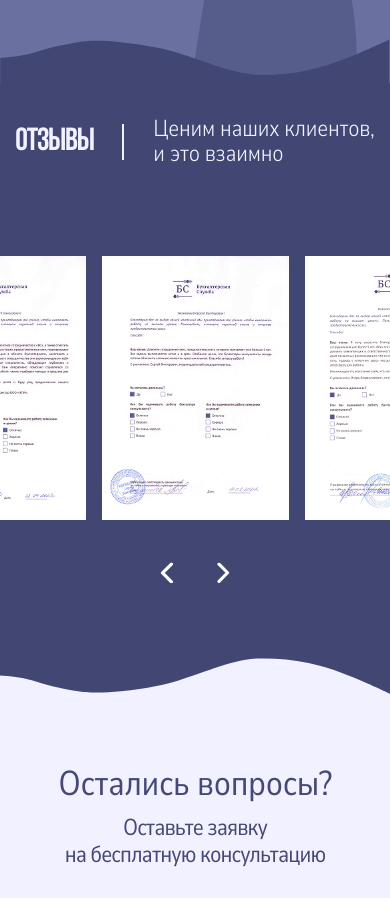
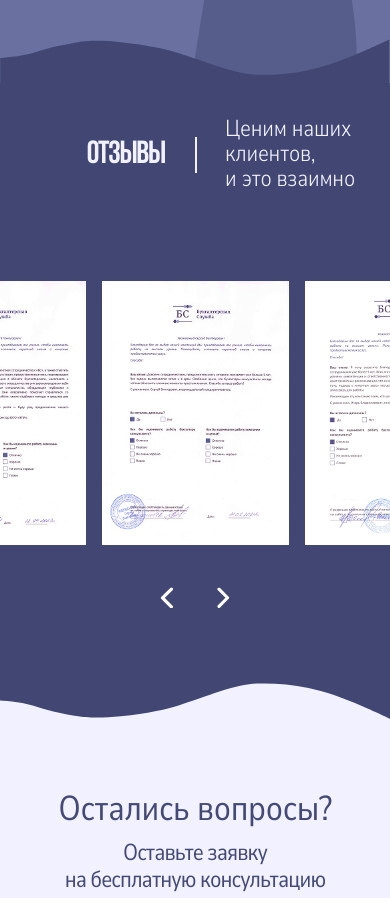
Before and after one commit to MariaProgrammer/Landing__buh1, a plain HTML site: page index.html in a window 390 px wide. Shown: the part 4783-5681 px from the top of the page. Drawn offline with nearby package versions, Linux system fonts and the light colour scheme.

Commit message:
review title corrected

```diff
--- a/index.html
+++ b/index.html
@@ -661,12 +661,16 @@
           <div class="inner">
             <div class="container">
               <div class="review__title main__title">
-                <h2 class="review__title main__title-h2">отзывы</h2>
-                <span class="main__linie"></span>
+                <h2 class="review__title-h2 main__title-h2">отзывы</h2>
+
+                  <span class="main__linie"></span>
                 <span class="main__descr"
                   >Ценим наших клиентов,<br />
                   и это взаимно</span
                 >
+
+
+
               </div>
             </div>
           </div>
--- a/sass/_media.sass
+++ b/sass/_media.sass
@@ -654,7 +654,6 @@
       margin: 0 auto
       margin-bottom: 25px
 
-
     &__nav
       margin-bottom: 30px
 
@@ -666,7 +665,6 @@
   .burger
     &__menu--mob
       top: 84px
-
 
   .header
     top: 85px
@@ -722,7 +720,6 @@
     font-size: 15px
     max-width: 55%
 
-
   // .about__features-circle p
   //   font-size: 2.5rem
 
@@ -771,10 +768,24 @@
     padding: 120px 30px 51px
   .header__left-linie
     display: none
-  // .footer
-  //   position: relative
-  //   z-index: 80
-  //   bottom: 0
+  .review
+    &__title
+      justify-content: center
+      gap: 60px
+
+
+    &__title-h2
+      width: 100%
+      margin-right: 0
+      text-align: right
+    .main__linie
+      position: absolute
+      left: 50%
+      margin-right: 0
+      height: 5rem
+    .main__descr
+
+      width: 100%
 
 @media ( max-width: 360px )
   .container
```
Also changed, not shown: css/style.css.
